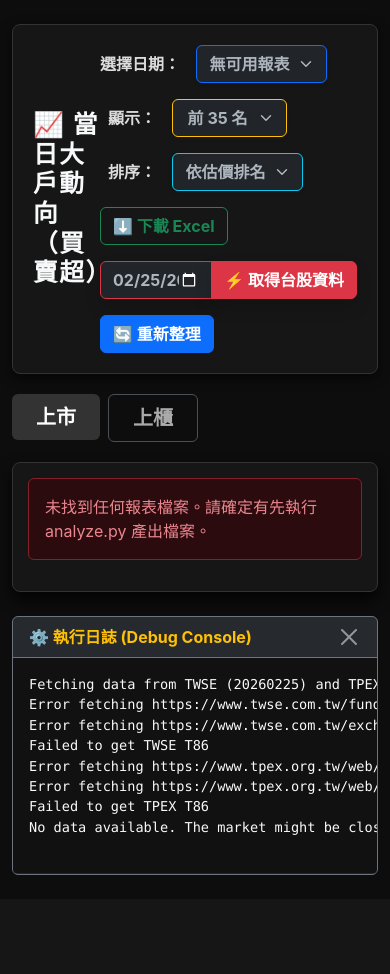
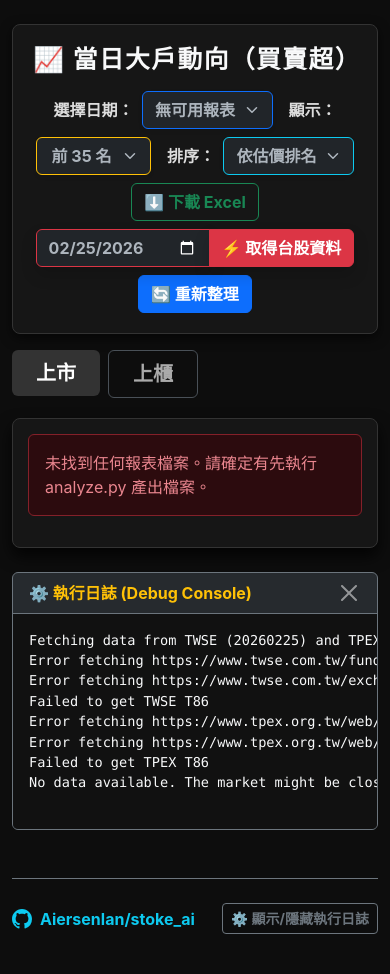
Before and after one commit to Aiersenlan/stoke_ai, a Flask app: page / in a window 390 px wide. Before the commit the page ends 875 px from the top, so only its background shows below. Run offline with Flask 3, Linux system fonts and the light colour scheme; data that the repository does not hold is empty.

Commit message:
style: fix mobile layout on header and add github footer with debug toggle

```diff
--- a/templates/index.html
+++ b/templates/index.html
@@ -154,10 +154,11 @@
 
 <body>
     <div class="container-fluid py-4">
-        <div class="header-section d-flex justify-content-between align-items-center">
-            <h2 class="mb-0 text-light fw-bold" style="letter-spacing: 1.5px;">📈 當日大戶動向（買賣超）</h2>
+        <div
+            class="header-section d-flex flex-column flex-md-row justify-content-between align-items-md-center gap-3 mb-3">
+            <h2 class="mb-0 text-light fw-bold" style="letter-spacing: 1.5px; text-align: center;">📈 當日大戶動向（買賣超）</h2>
 
-            <div class="d-flex align-items-center gap-3 flex-wrap">
+            <div class="d-flex align-items-center gap-2 flex-wrap justify-content-center justify-content-md-end">
                 <label for="dateSelect" class="form-label mb-0 fw-bold">選擇日期：</label>
                 <select id="dateSelect" class="form-select w-auto text-center fw-bold shadow-sm border-primary">
                     <option value="">載入中...</option>
@@ -231,10 +232,32 @@
                 </div>
                 <div class="card-body p-0">
                     <pre class="m-0 p-3 text-light" id="debugLogOutput"
-                        style="max-height: 250px; overflow-y: auto; font-size: 0.85rem; background: #111; border-radius: 0 0 5px 5px;"></pre>
+                        style="max-height: 250px; overflow-y: auto; font-size: 0.85rem; background: #111; border-radius: 0 0 5px 5px;">暫無日誌，請點選「取得台股資料」產生。</pre>
                 </div>
             </div>
         </div>
+
+
+        <footer
+            class="mt-5 pb-3 d-flex justify-content-between align-items-center flex-wrap gap-3 border-top border-secondary pt-4">
+            <div>
+                <a href="https://github.com/Aiersenlan/stoke_ai" target="_blank"
+                    class="text-decoration-none text-info fw-bold d-flex align-items-center disabled-selection">
+                    <svg xmlns="http://www.w3.org/2000/svg" width="20" height="20" fill="currentColor"
+                        class="bi bi-github me-2" viewBox="0 0 16 16">
+                        <path
+                            d="M8 0C3.58 0 0 3.58 0 8c0 3.54 2.29 6.53 5.47 7.59.4.07.55-.17.55-.38 0-.19-.01-.82-.01-1.49-2.01.37-2.53-.49-2.69-.94-.09-.23-.48-.94-.82-1.13-.28-.15-.68-.52-.01-.53.63-.01 1.08.58 1.23.82.72 1.21 1.87.87 2.33.66.07-.52.28-.87.51-1.07-1.78-.2-3.64-.89-3.64-3.95 0-.87.31-1.59.82-2.15-.08-.2-.36-1.02.08-2.12 0 0 .67-.21 2.2.82.64-.18 1.32-.27 2-.27.68 0 1.36.09 2 .27 1.53-1.04 2.2-.82 2.2-.82.44 1.1.16 1.92.08 2.12.51.56.82 1.27.82 2.15 0 3.07-1.87 3.75-3.65 3.95.29.25.54.73.54 1.48 0 1.07-.01 1.93-.01 2.2 0 .21.15.46.55.38A8.012 8.012 0 0 0 16 8c0-4.42-3.58-8-8-8z" />
+                    </svg>
+                    Aiersenlan/stoke_ai
+                </a>
+            </div>
+            <div>
+                <button class="btn btn-sm btn-outline-secondary fw-bold"
+                    onclick="document.getElementById('debugLogContainer').style.display = document.getElementById('debugLogContainer').style.display === 'none' ? 'block' : 'none'">
+                    ⚙️ 顯示/隱藏執行日誌
+                </button>
+            </div>
+        </footer>
     </div>
 
     <!-- Bootstrap Bundle with Popper -->
```
